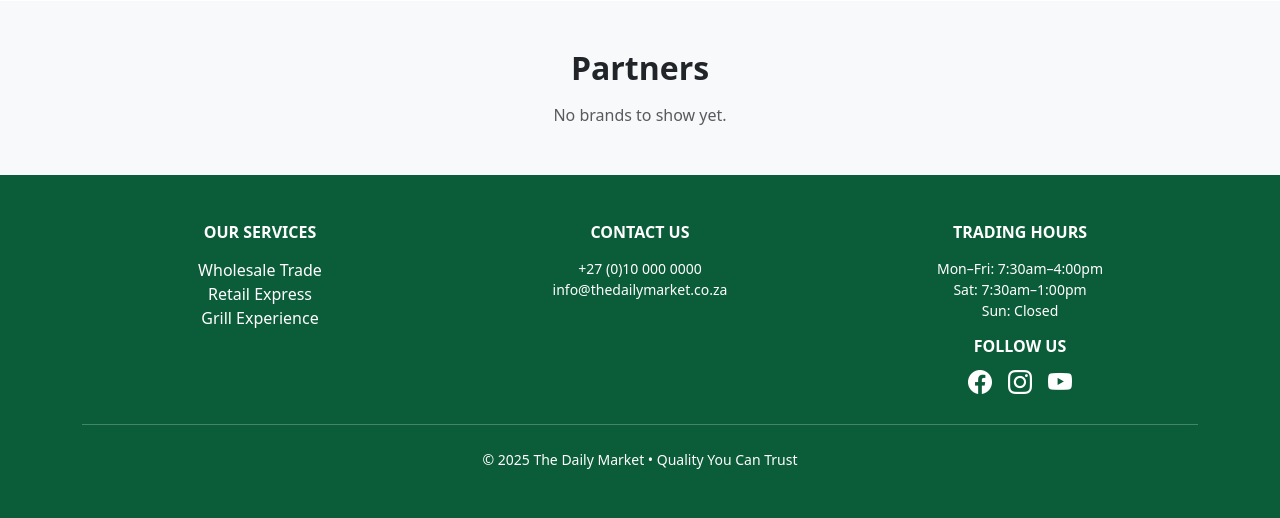
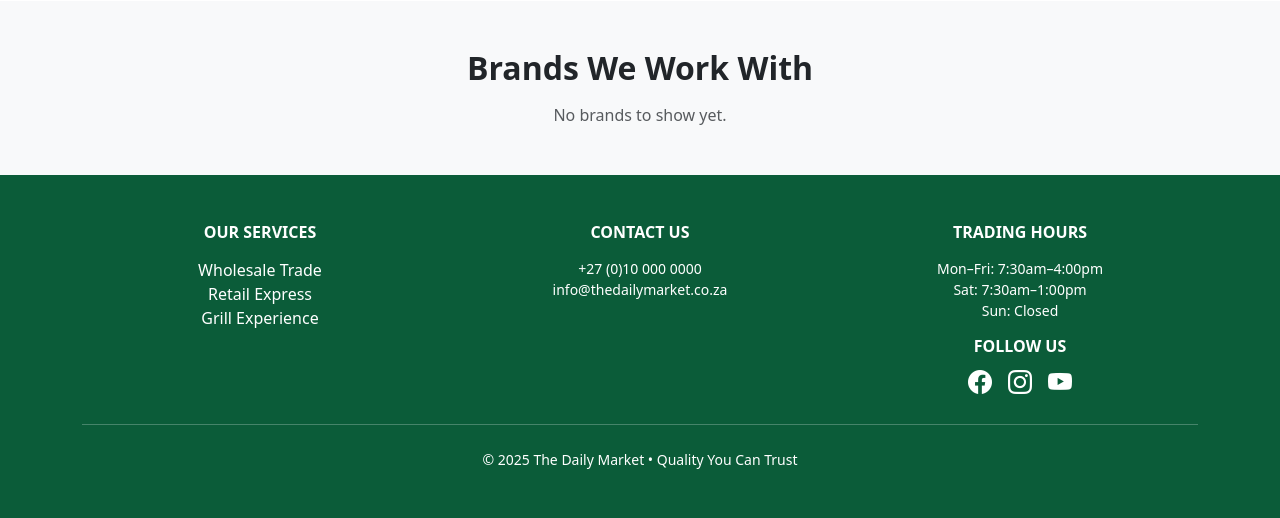
Before and after one commit to viktormotaung/thedailymarket, a Django app: template home/templates/home/index.html in a window 1280 px wide. Shown: the part 1732-2250 px from the top of the page. Run offline with Django 5.2, Linux system fonts and the light colour scheme; the template is opened without the code that fills it, so the values that code supplies are empty; some libraries are stand-ins or nearby versions.

Commit message:
Update index.html

```diff
--- a/home/templates/home/index.html
+++ b/home/templates/home/index.html
@@ -510,7 +510,7 @@
   <section id="brands" class="py-5 bg-light text-center">
     <div class="container position-relative">
       <div class="d-flex flex-column align-items-center justify-content-center mb-3">
-        <h2 class="fw-bold mb-0 text-center">Partners</h2>
+        <h2 class="fw-bold mb-0 text-center">Brands We Work With</h2>
       </div>
 
       {% if suppliers %}
```
